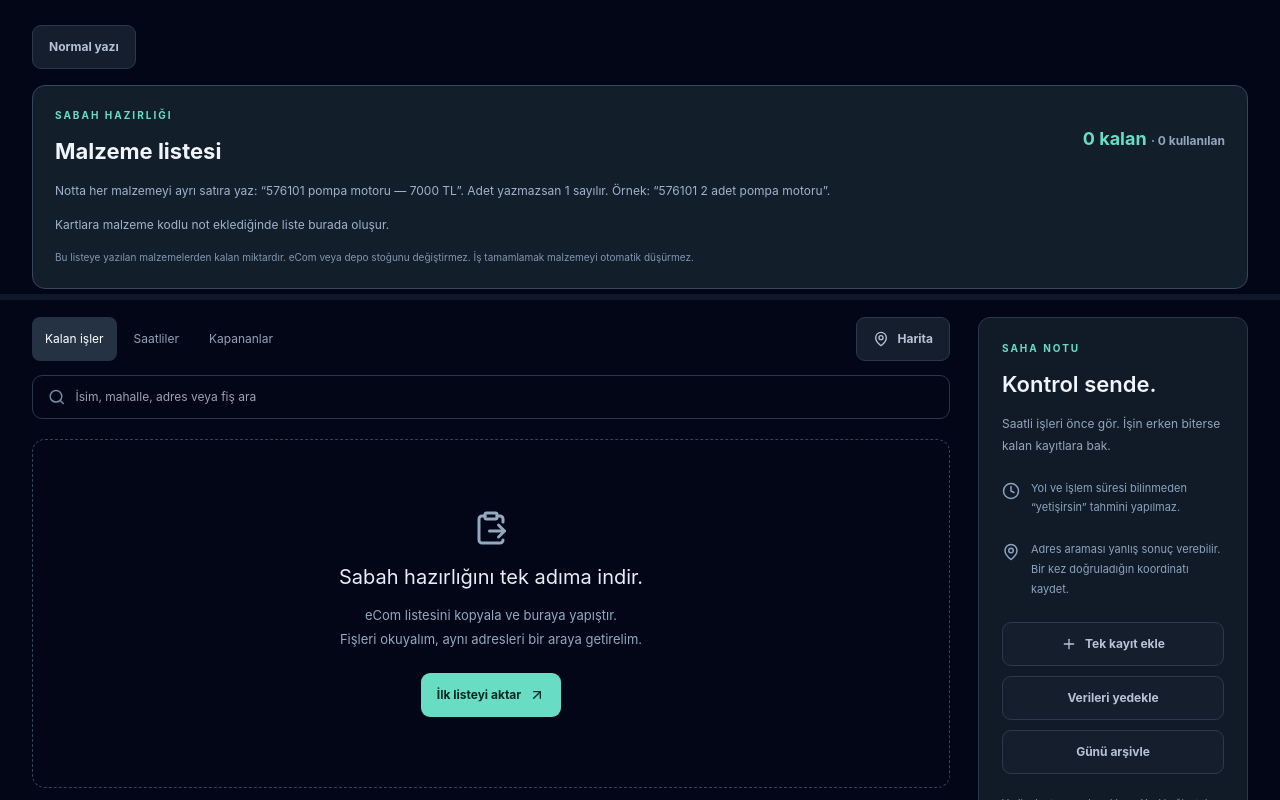
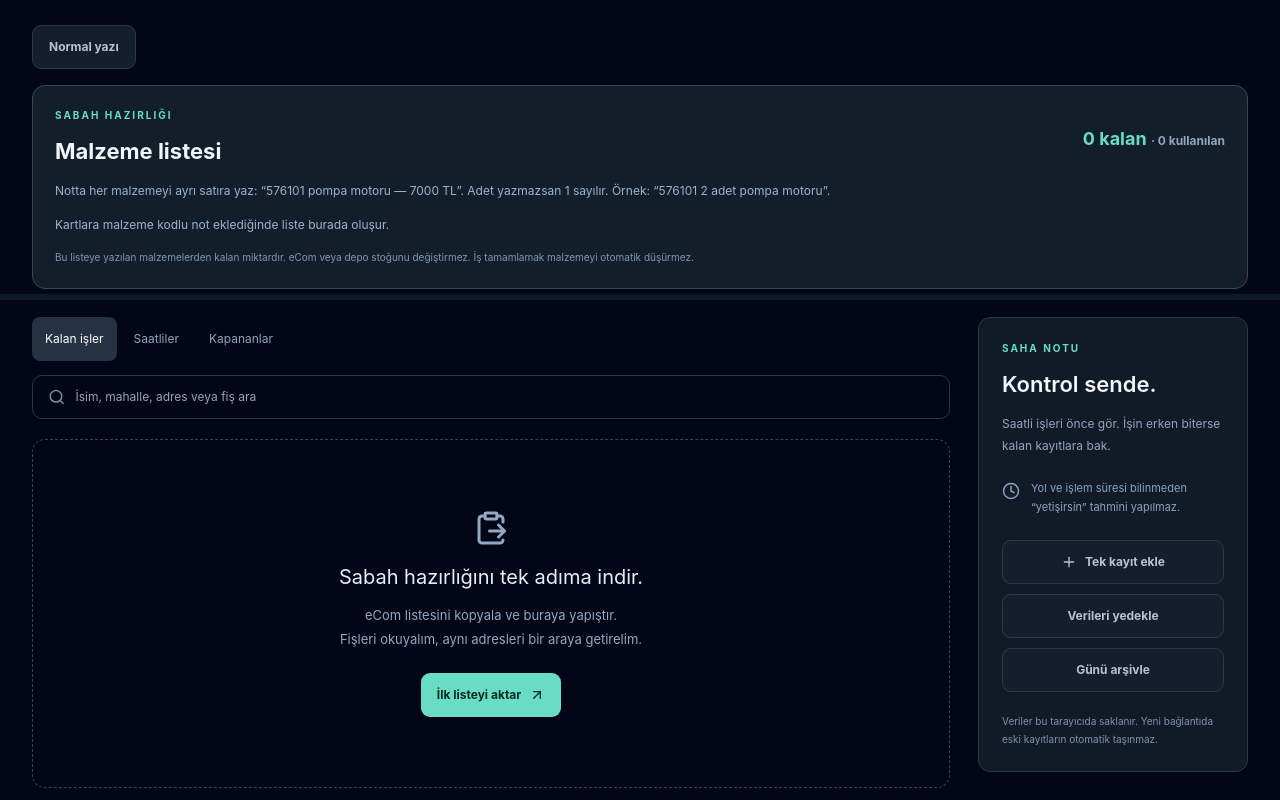
Before and after one commit to DefaultSpace/FieldOps-Pro, a React (Vite) app: page /#/ in a window 1280 px wide. Shown: the part 500-1300 px from the top of the page. Built offline with nearby package versions, Linux system fonts and the light colour scheme.

Commit message:
Remove embedded map and coordinate editor from daily workspace

```diff
--- a/src/components/VisitMap.jsx
+++ /dev/null
@@ -1,22 +0,0 @@
-import { useEffect, useRef } from 'react'
-import L from 'leaflet'
-import 'leaflet/dist/leaflet.css'
-import { validCoordinates } from '../utils/maps'
-export function VisitMap({ visits, onSelect }) {
-    const element = useRef(null);
-    useEffect(() => {
-        const map = L.map(element.current).setView([40.979, 28.721], 13);
-        L.tileLayer('https://{s}.tile.openstreetmap.org/{z}/{x}/{y}.png', { attribution: '© OpenStreetMap contributors', maxZoom: 19 }).addTo(map);
-        const points = [];
-        visits.forEach((v, i) => {
-            const position = v.items.find(s => validCoordinates(s.coordinates))?.coordinates;
-            if (!position) return;
-            points.push([position.lat, position.lng]);
-            L.marker([position.lat, position.lng], { icon: L.divIcon({ className: 'visit-marker', html: `<span>${i + 1}</span>`, iconSize: [32, 32] }) }).addTo(map).on('click', () => onSelect(v.key));
-        });
-        if (points.length) map.fitBounds(points, { padding: [35, 35], maxZoom: 15 });
-        const observer = new ResizeObserver(() => map.invalidateSize()); observer.observe(element.current);
-        return () => { observer.disconnect(); map.remove(); };
-    }, [visits, onSelect]);
-    return <div ref={element} className="visit-map" aria-label="Doğrulanmış kalan ziyaretlerin haritası" />;
-}
--- a/src/pages/Home.jsx
+++ b/src/pages/Home.jsx
@@ -1,4 +1,4 @@
-import { useMemo, useState, useEffect, useCallback } from 'react'
+import { useMemo, useState, useEffect } from 'react'
 import { useServiceStore } from '../store/useServiceStore'
 import { ServiceForm } from '../components/ServiceForm'
 import { ServiceCard } from '../components/ServiceCard'
@@ -7,18 +7,17 @@ import { VisitHistory } from '../components/VisitHistory'
 import { VisitActions } from '../components/VisitActions'
 import { VisitNote } from '../components/VisitNote'
 import { Availability } from '../components/Availability'
-import { VisitMap } from '../components/VisitMap'
 import { parseEcom, groupVisits, earliestSlot, appointmentState } from '../utils/ecom'
-import { getMapsSearchUrl, navigationAddress, validCoordinates } from '../utils/maps'
+import { getMapsSearchUrl, validCoordinates } from '../utils/maps'
 import { ArrowUpRight, ClipboardPaste, Search, MapPin, Check, Clock, ChevronDown, X, Plus } from 'lucide-react'
 
 export const Home = () => {
-    const { services, importServices, updateService, toggleStatus, calculateStats, startNewDay, exportData, undoVisit } = useServiceStore();
+    const { services, importServices, toggleStatus, calculateStats, startNewDay, exportData, undoVisit } = useServiceStore();
     const [lastCompleted, setLastCompleted] = useState(null);
     const [largeView, setLargeView] = useState(() => localStorage.getItem('fieldops-large-view') !== 'false');
-    const [query, setQuery] = useState(''), [filter, setFilter] = useState('remaining'), [mode, setMode] = useState('list');
+    const [query, setQuery] = useState(''), [filter, setFilter] = useState('remaining');
     const [importOpen, setImportOpen] = useState(false), [manual, setManual] = useState(false), [text, setText] = useState(''), [notice, setNotice] = useState('');
-    const [clock, setClock] = useState(new Date()), [editing, setEditing] = useState(null), [navText, setNavText] = useState(''), [lat, setLat] = useState(''), [lng, setLng] = useState(''), [error, setError] = useState('');
+    const [clock, setClock] = useState(new Date());
     useEffect(() => { const timer = setInterval(() => setClock(new Date()), 30000); return () => clearInterval(timer); }, []);
     const parsed = useMemo(() => parseEcom(text), [text]);
     const allVisits = useMemo(() => groupVisits(services), [services]);
@@ -35,27 +34,14 @@ export const Home = () => {
     const stats = calculateStats(services);
     const late = remaining.filter(v => appointmentState(sortSlot(v), clock) === 'late').length;
     const scheduled = remaining.filter(v => sortSlot(v) !== 'Saatsiz').length;
-    const verified = remaining.filter(v => v.items.some(s => validCoordinates(s.coordinates))).length;
-    const selectVisit = useCallback(key => document.getElementById(`visit-${key}`)?.scrollIntoView({ behavior: 'smooth', block: 'center' }), []);
-    const openEditor = v => {
-        const s = v.items.find(s => s.navigationAddress || s.coordinates) || v.items[0];
-        setEditing(v); setNavText(s.navigationAddress || v.address); setLat(s.coordinates?.lat?.toString() || ''); setLng(s.coordinates?.lng?.toString() || ''); setError('');
-    };
-    const saveLocation = e => {
-        e.preventDefault();
-        const coordinates = lat !== '' && lng !== '' ? { lat: Number(lat), lng: Number(lng) } : null;
-        if (!navText.trim() || (lat !== '' || lng !== '') && !validCoordinates(coordinates)) { setError('Adresi ve geçerli enlem / boylamı kontrol edin.'); return; }
-        editing.items.forEach(s => updateService(s.id, { navigationAddress: navText.trim(), coordinates })); setEditing(null);
-    };
     return <div className={`field-shell ${largeView ? 'large-field-view' : ''}`}>
         <div className="page-intro"><div><p className="eyebrow">GÜNLÜK OPERASYON / AVCILAR</p><h1>Önce saat. Sonra yol.</h1><p>Günün bütün işleri, tek bir yerde.</p></div><button className="primary-btn" onClick={() => setImportOpen(true)}><ClipboardPaste size={18}/> eCom listesini aktar</button></div>
         <div className="metrics">{[['Kalan ziyaret', remaining.length, `${services.length} servis fişi`], ['Saatli ziyaret', scheduled, 'Randevular öncelikli'], ['Tamamlanan fiş', stats.done, `${allVisits.length - remaining.length} kapanan ziyaret`], ['Günlük prim', `${stats.totalPrime} ₺`, 'Satış kayıtların korunur']].map(([label, value, sub]) => <div className="metric" key={label}><span>{label}</span><strong>{value}</strong><small>{sub}</small></div>)}</div>
         <div className={`priority-strip ${late ? 'risk' : ''}`}><Clock size={20}/><div><strong>{late ? `${late} ziyaretin randevu aralığı geçti` : `${scheduled} saatli ziyaret sırada`}</strong><p>{late ? 'Bu kayıtları kontrol edip müşterilerle görüş.' : 'Yakındaki bir işe geçmeden önce sıradaki randevunu kontrol et.'}</p></div><span>{clock.toLocaleTimeString('tr-TR', { timeZone: 'Europe/Istanbul', hour: '2-digit', minute: '2-digit' })}</span></div>
         <div className="field-options"><button className="quiet-btn" aria-pressed={largeView} onClick={() => { localStorage.setItem('fieldops-large-view',String(!largeView)); setLargeView(!largeView); }}>{largeView ? 'Normal yazı' : 'Büyük yazı'}</button>{lastCompleted && <button className="undo-btn" onClick={() => { undoVisit(lastCompleted); setLastCompleted(null); }}>Son tamamlamayı geri al</button>}</div>
         <MaterialsList visits={allVisits}/>
-        <div className="workspace"><section className="work-main"><div className="list-toolbar"><div className="tabs">{[['remaining','Kalan işler'],['scheduled','Saatliler'],['done','Kapananlar']].map(([value,label]) => <button key={value} className={filter === value ? 'selected' : ''} onClick={() => setFilter(value)}>{label}</button>)}</div><button className="quiet-btn" onClick={() => setMode(mode === 'list' ? 'map' : 'list')}><MapPin size={16}/>{mode === 'list' ? 'Harita' : 'Liste'}</button></div>
+        <div className="workspace"><section className="work-main"><div className="list-toolbar"><div className="tabs">{[['remaining','Kalan işler'],['scheduled','Saatliler'],['done','Kapananlar']].map(([value,label]) => <button key={value} className={filter === value ? 'selected' : ''} onClick={() => setFilter(value)}>{label}</button>)}</div></div>
         <label className="search-box"><Search size={18}/><input placeholder="İsim, mahalle, adres veya fiş ara" aria-label="Ziyaret ara" value={query} onChange={e => setQuery(e.target.value)}/></label>
-        {mode === 'map' && <div className="map-panel"><VisitMap visits={remaining} onSelect={selectVisit}/><p>{verified} / {remaining.length} ziyaretin koordinatı kayıtlı. Diğerlerini “Konumu düzelt” ile ekle. Harita zemini OpenStreetMap'ten yüklenir.</p></div>}
         {!services.length && <div className="empty-state"><ClipboardPaste size={36}/><h2>Sabah hazırlığını tek adıma indir.</h2><p>eCom listesini kopyala ve buraya yapıştır.<br/>Fişleri okuyalım, aynı adresleri bir araya getirelim.</p><button className="primary-btn" onClick={() => setImportOpen(true)}>İlk listeyi aktar <ArrowUpRight size={16}/></button></div>}
         {services.length > 0 && !visits.length && <div className="empty-state">Bu filtrede ziyaret yok.</div>}
         <div className="visit-list">{visits.map((v, index) => {
@@ -67,8 +53,8 @@ export const Home = () => {
                 <div className="job-tags" aria-label="Ziyaretteki iş türleri">{[...new Set(v.items.map(s => s.jobType?.trim() || 'İş türü belirtilmemiş'))].map(type => <span className={type === 'Montaj' ? 'installation' : type === 'Onarım' ? 'repair' : 'other'} key={type}>{type}</span>)}</div>
                 <p className="visit-address"><MapPin size={16}/>{v.address}</p>
                 <div className="device-tags">{[...new Set(v.items.map(s => [s.device?.split('|').slice(0,2).join(' · ').trim() || s.notes || 'Cihaz belirtilmemiş', s.jobType?.trim() || 'İş türü belirtilmemiş'].join(' — ')))].map(d => <span key={d}>{d}</span>)}</div>
-                <div className="location-note">{validCoordinates(location.coordinates) ? '● Doğruladığın koordinat kullanılacak' : '○ Adres araması · Konum henüz doğrulanmadı'}{v.items.some(s => s.addressWarning) && ' · Bina numarasını kontrol et'}</div>
-                <div className="visit-actions"><a className="primary-btn" target="_blank" rel="noreferrer" href={getMapsSearchUrl(location.navigationAddress || v.address, v.mahalle, location.coordinates)}>Haritada aç <ArrowUpRight size={16}/></a><button className="quiet-btn" onClick={() => openEditor(v)}>Konumu düzelt</button>{pending.length > 0 && <button className="finish-btn" onClick={() => { setLastCompleted(pending.map(s => s.id)); pending.forEach(s => toggleStatus(s.id,'done')); }}><Check size={17}/>Ziyareti tamamla</button>}</div>
+                {v.items.some(s => s.addressWarning) && <div className="location-note">Bina numarasını kontrol et</div>}
+                <div className="visit-actions"><a className="primary-btn" target="_blank" rel="noreferrer" href={getMapsSearchUrl(location.navigationAddress || v.address, v.mahalle, location.coordinates)}>Haritada aç <ArrowUpRight size={16}/></a>{pending.length > 0 && <button className="finish-btn" onClick={() => { setLastCompleted(pending.map(s => s.id)); pending.forEach(s => toggleStatus(s.id,'done')); }}><Check size={17}/>Ziyareti tamamla</button>}</div>
                 {!pending.length && v.items.some(s => s.status === 'done') && <button className="undo-btn" onClick={() => undoVisit(v.items.map(s => s.id))}>Tamamlamayı geri al</button>}
                 <VisitHistory visit={v}/>
                 <VisitNote visit={v}/>
@@ -77,10 +63,9 @@ export const Home = () => {
                 <details className="receipt-details"><summary>Fişler, satış ve durum <ChevronDown size={15}/></summary><div>{v.items.map(s => <div className="receipt" key={s.id}><p>Fiş {s.receiptNo || '—'} · {s.jobType || 'Servis'} · {s.timeSlot} · {s.warranty}</p><ServiceCard service={s}/></div>)}</div></details>
             </article>;
         })}</div></section>
-        <aside className="side-panel"><p className="eyebrow">SAHA NOTU</p><h2>Kontrol sende.</h2><p>Saatli işleri önce gör. İşin erken biterse kalan kayıtlara bak.</p><div className="side-rule"><Clock size={18}/><p>Yol ve işlem süresi bilinmeden “yetişirsin” tahmini yapılmaz.</p></div><div className="side-rule"><MapPin size={18}/><p>Adres araması yanlış sonuç verebilir. Bir kez doğruladığın koordinatı kaydet.</p></div><button className="quiet-btn" onClick={() => setManual(!manual)}><Plus size={16}/>Tek kayıt ekle</button><button className="quiet-btn" onClick={exportData}>Verileri yedekle</button><button className="quiet-btn" onClick={() => { if (confirm('Mevcut fişler arşive taşınacak. Yeni gün başlatılsın mı?')) startNewDay(); }}>Günü arşivle</button><small>Veriler bu tarayıcıda saklanır. Yeni bağlantıda eski kayıtların otomatik taşınmaz.</small></aside></div>
+        <aside className="side-panel"><p className="eyebrow">SAHA NOTU</p><h2>Kontrol sende.</h2><p>Saatli işleri önce gör. İşin erken biterse kalan kayıtlara bak.</p><div className="side-rule"><Clock size={18}/><p>Yol ve işlem süresi bilinmeden “yetişirsin” tahmini yapılmaz.</p></div><button className="quiet-btn" onClick={() => setManual(!manual)}><Plus size={16}/>Tek kayıt ekle</button><button className="quiet-btn" onClick={exportData}>Verileri yedekle</button><button className="quiet-btn" onClick={() => { if (confirm('Mevcut fişler arşive taşınacak. Yeni gün başlatılsın mı?')) startNewDay(); }}>Günü arşivle</button><small>Veriler bu tarayıcıda saklanır. Yeni bağlantıda eski kayıtların otomatik taşınmaz.</small></aside></div>
         {manual && <ServiceForm/>}
         {notice && <p className="notice" role="status">{notice}</p>}
         {importOpen && <div className="modal-backdrop"><section className="field-modal" role="dialog" aria-modal="true" aria-labelledby="import-title"><button className="close-btn" aria-label="Kapat" onClick={() => setImportOpen(false)}><X/></button><p className="eyebrow">TOPLU AKTARIM</p><h2 id="import-title">Kopyala. Yapıştır. Hazır.</h2><p>eCom listesini olduğu gibi yapıştır. Aynı fiş yeniden eklenmez; satış ve durum bilgileri korunur.</p><textarea autoFocus aria-label="eCom servis listesi" value={text} onChange={e => setText(e.target.value)} placeholder="Fiş numarası, saat ve müşteri bilgilerini yapıştır…"/><div className="import-summary"><strong>{parsed.records.length} fiş</strong><span>{groupVisits(parsed.records).length} ziyaret</span></div><div className="import-warnings">{text && parsed.warnings.map(w => <p key={w}>{w}</p>)}</div><button className="primary-btn" disabled={!parsed.records.length} onClick={() => { importServices(parsed.records); setNotice(`${parsed.records.length} fiş işlendi. Mevcut durum ve satış kayıtları korundu.`); setText(''); setImportOpen(false); }}>Listeyi aktar <ArrowUpRight size={17}/></button><small>Bu metin uygulama sunucusuna gönderilmez.</small></section></div>}
-        {editing && <div className="modal-backdrop"><form className="field-modal" onSubmit={saveLocation} role="dialog" aria-modal="true" aria-labelledby="location-title"><button type="button" className="close-btn" aria-label="Kapat" onClick={() => setEditing(null)}><X/></button><h2 id="location-title">Konumu düzelt</h2><p>Asıl adres kartta kalır. Harita için ayrı adres veya doğruladığın koordinatı kaydet.</p><label>Navigasyon adresi<input autoFocus value={navText} onChange={e => setNavText(e.target.value)} required/></label><p className="address-preview">{navigationAddress(navText, editing.mahalle)}</p><a target="_blank" rel="noreferrer" href={getMapsSearchUrl(navText, editing.mahalle)}>Google Maps'te kontrol et ↗</a><div className="coordinate-inputs"><label>Enlem<input inputMode="decimal" placeholder="40.98" value={lat} onChange={e => setLat(e.target.value)}/></label><label>Boylam<input inputMode="decimal" placeholder="28.72" value={lng} onChange={e => setLng(e.target.value)}/></label></div><small>Google Maps'te doğru noktaya basılı tut. Görünen enlem ve boylamı buraya gir. Sadece adres kaydetmek doğrulanmış konum sayılmaz.</small>{error && <p role="alert">{error}</p>}<button className="primary-btn" type="submit">Konumu kaydet</button></form></div>}
     </div>;
 };
```
Also changed, not shown: src/index.css (+2 -2 lines), 1 other file (tests, documents, lock files or other folders).
